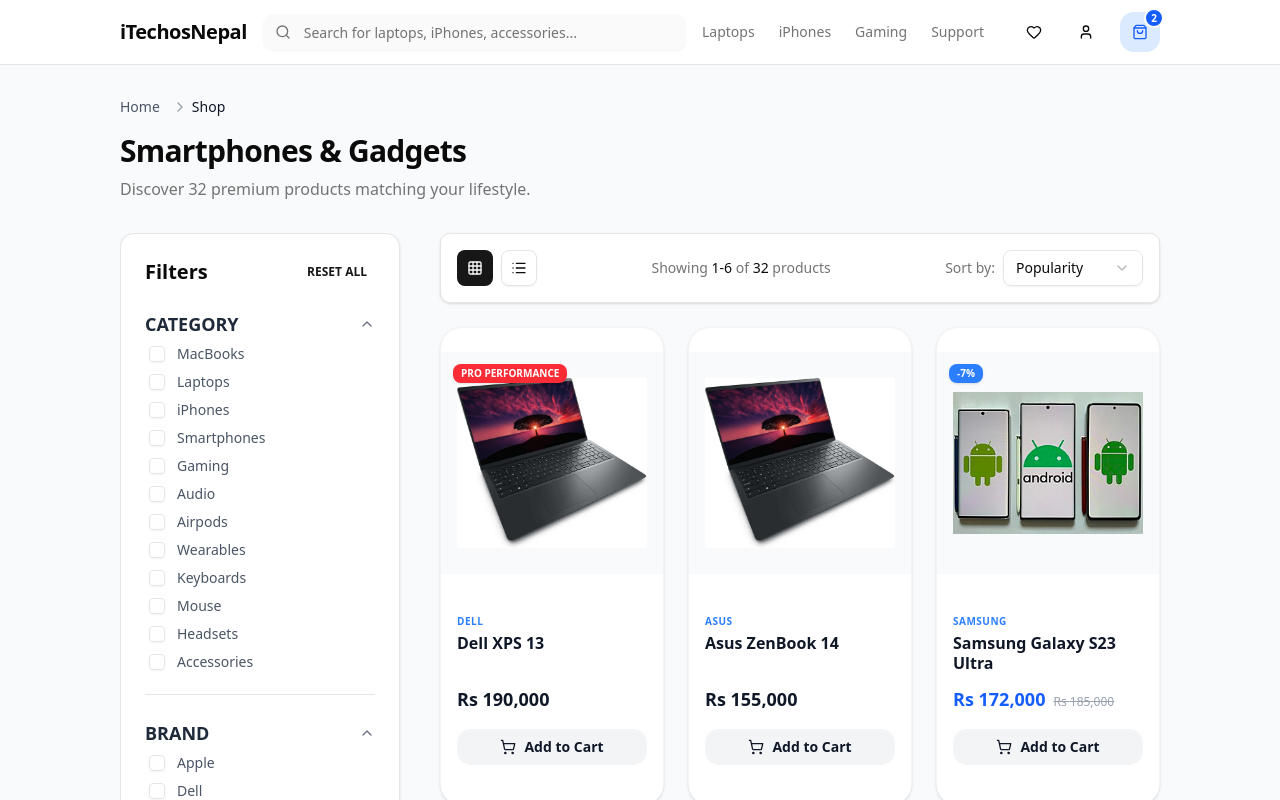
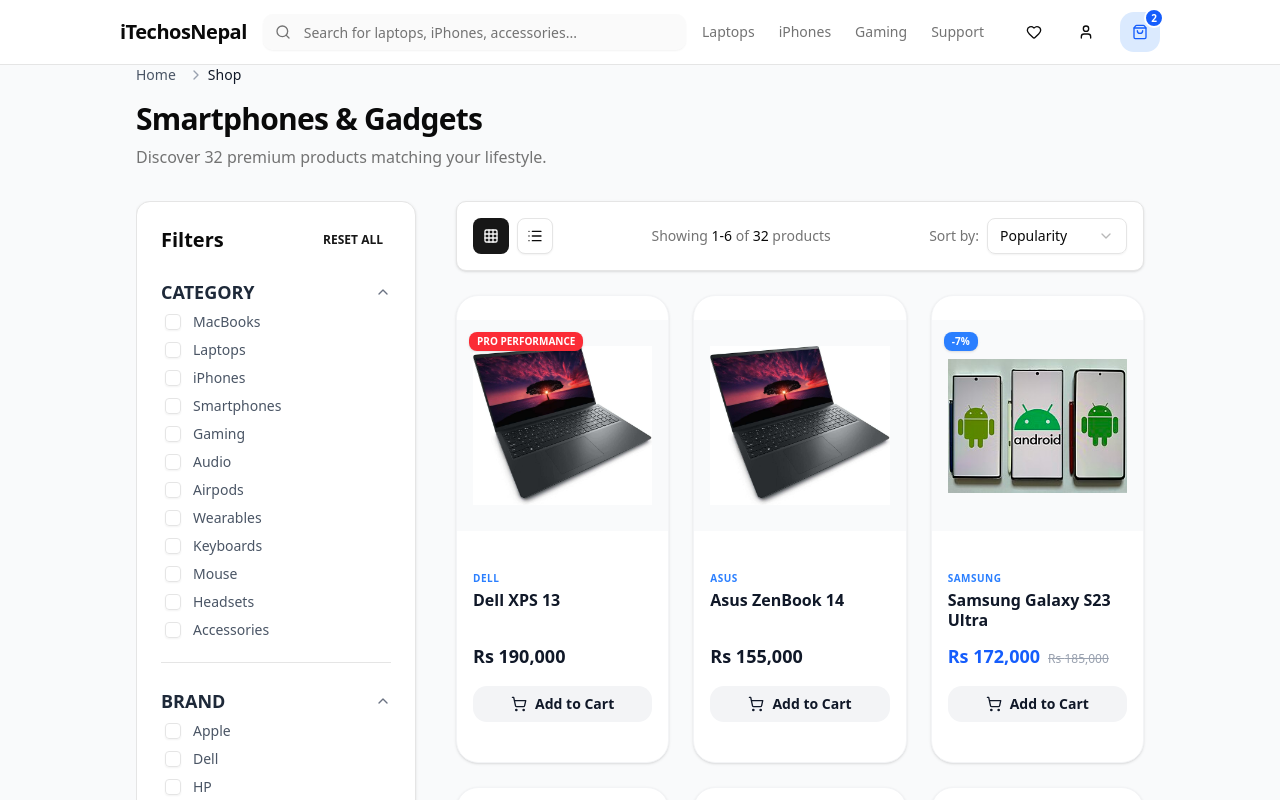
Before and after one commit to devmani46/itechosTask, a Next.js app: page /shop in a window 1280 px wide. Shown: the top 800 px of the page. Built offline with nearby package versions, Linux system fonts and the light colour scheme.

Commit message:
padding fixed

```diff
--- a/app/shop/page.tsx
+++ b/app/shop/page.tsx
@@ -112,7 +112,8 @@
   };
 
   return (
-    <div className="container px-4 py-8 md:px-30 bg-gray-50">
+    <div className="flex flex-col gap-16 pb-16 md:px-30 bg-gray-50 min-h-screen">
+      <div className="container px-4">
         <Breadcrumb />
         <div className="flex items-center justify-between mb-8">
           <div>
@@ -169,7 +170,7 @@
           </aside>
 
           {/* Product Grid */}
-        <main className="flex-1">
+          <main className="flex-1 bg-gray-50">
             {filteredProducts.length > 0 ? (
               <>
                 {/* Sorting and View Controls */}
@@ -261,13 +262,14 @@
           </main>
         </div>
       </div>
+    </div>
   );
 }
 
 export default function ShopPage() {
   return (
     <Suspense fallback={
-      <div className="container px-4 py-8 md:px-30 bg-gray-50">
+      <div className="flex flex-col gap-16 pb-16 md:px-30 bg-gray-50 min-h-screen">
         <div className="flex items-center justify-center min-h-[60vh]">
           <div className="text-center">
             <div className="inline-block h-8 w-8 animate-spin rounded-full border-4 border-solid border-blue-600 border-r-transparent"></div>
```
Lines whose indentation alone changed are shown as unchanged.
